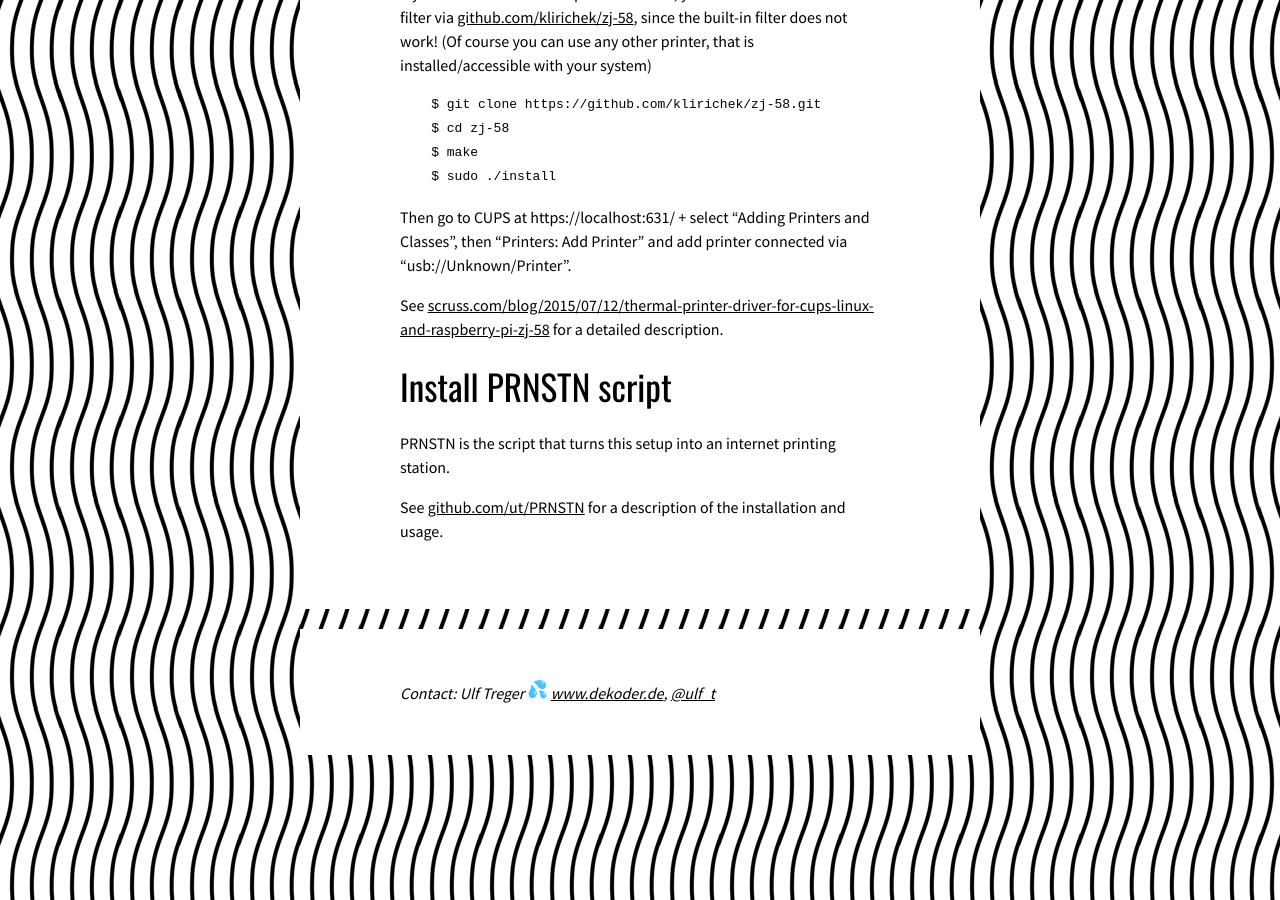
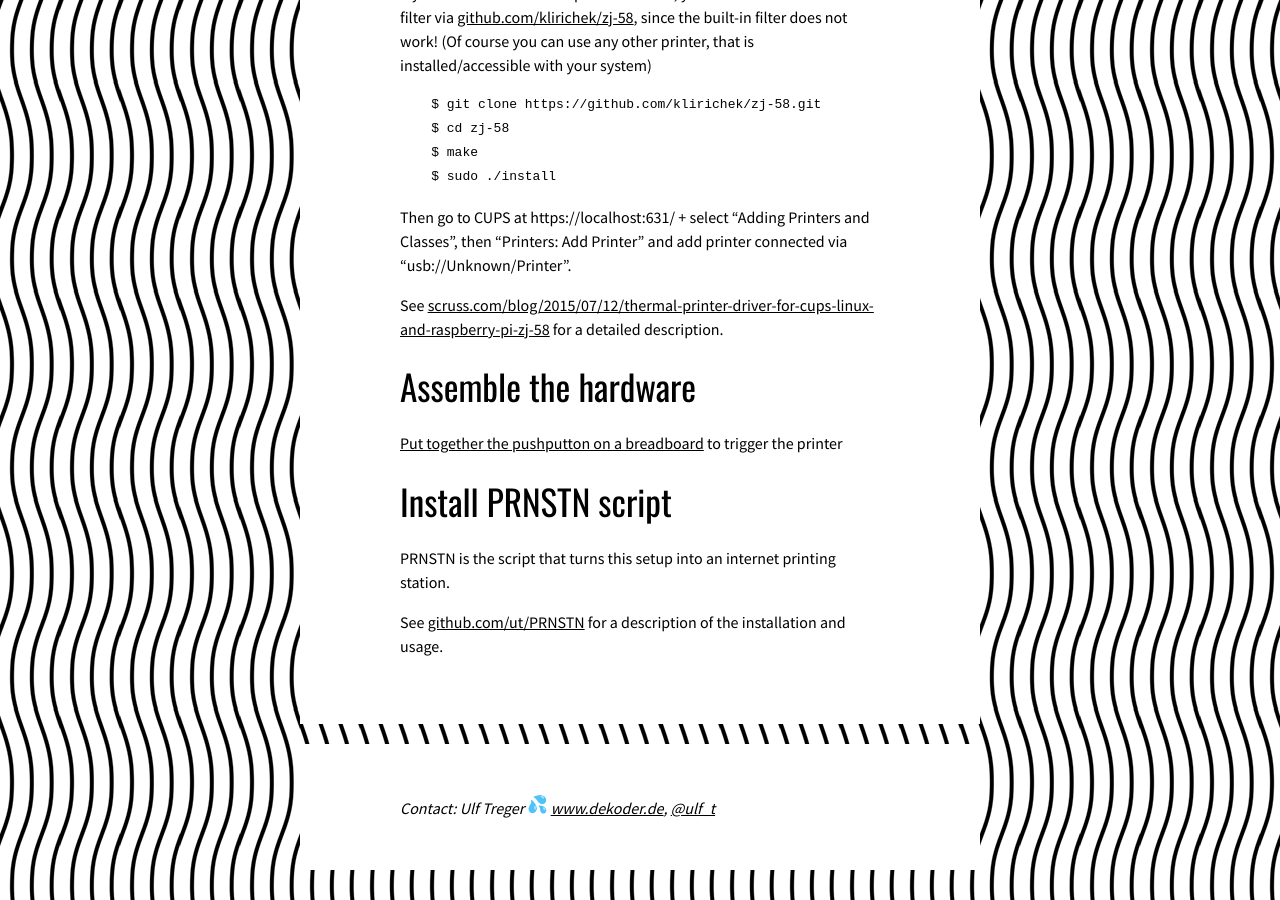
Before and after one commit to ut/INTPRN, a Jekyll site: the page built from controller.md, in a window 1280 px wide and 900 px high, scrolled down 1172 px. Built offline with Jekyll 4.4.1, drawn with Linux system fonts in a browser that asks for light colours; emoji names are drawn with the system emoji font; our own code applies the rules of GitHub Pages for plain Markdown files.

Commit message:
Update controller.md

```diff
--- a/controller.md
+++ b/controller.md
@@ -49,6 +49,11 @@
 
 See [scruss.com/blog/2015/07/12/thermal-printer-driver-for-cups-linux-and-raspberry-pi-zj-58](http://scruss.com/blog/2015/07/12/thermal-printer-driver-for-cups-linux-and-raspberry-pi-zj-58/) for a detailed description.
 
+
+## Assemble the hardware
+
+[Put together the pushputton on a breadboard](hardware.html) to trigger the printer
+
 ## Install PRNSTN script
 
 PRNSTN is the script that turns this setup into an internet printing station.
```
